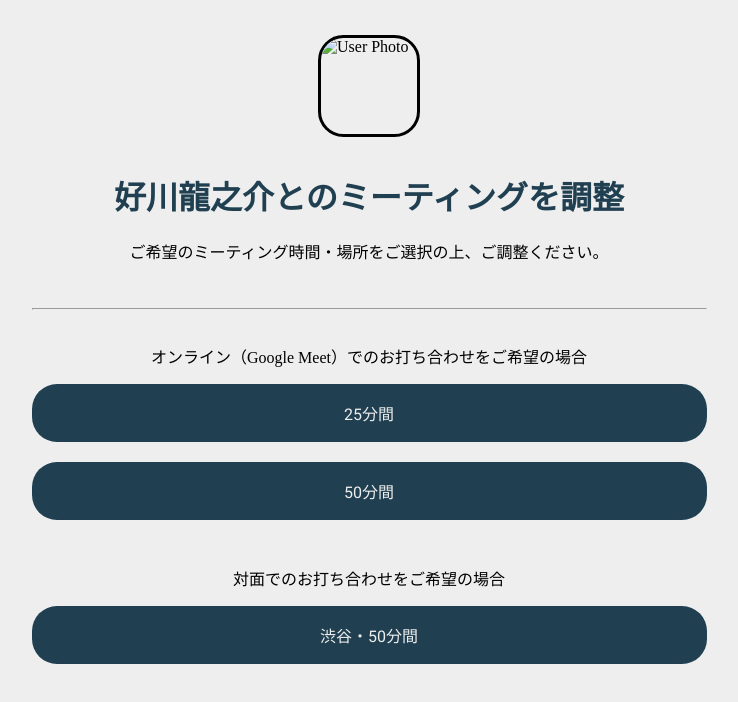
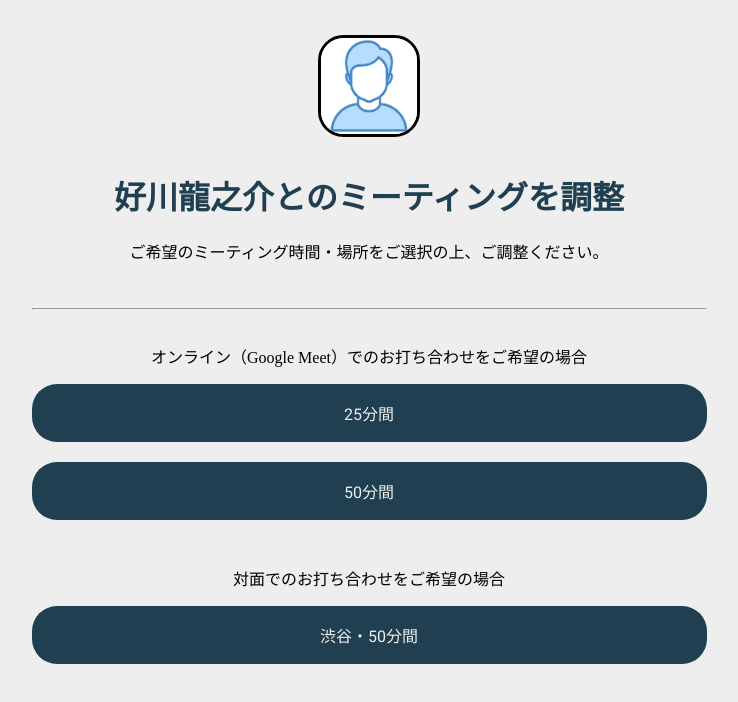
Before and after one commit to ryunosuke815/hanagata_calendar_booking, a plain HTML site: page index.html in a window 1280 px wide. Shown: the whole page, without its empty margins (271-1009 px from the left). Drawn offline with nearby package versions, Linux system fonts and the light colour scheme; the site is published under a folder, as on GitHub Pages, so addresses that start at the root find nothing.

Commit message:
Update index.html

```diff
--- a/index.html
+++ b/index.html
@@ -16,7 +16,7 @@
   </head>
 
   <body>
-    <img id="userPhoto" src="/preview.png" alt="User Photo"/>
+    <img id="userPhoto" src="./preview.png" alt="User Photo"/>
     <h1><nobr>好川龍之介との<wbr>ミーティングを調整</nobr></h1>
     <div id="description">
       ご希望のミーティング時間・場所をご選択の上、ご調整ください。
```
